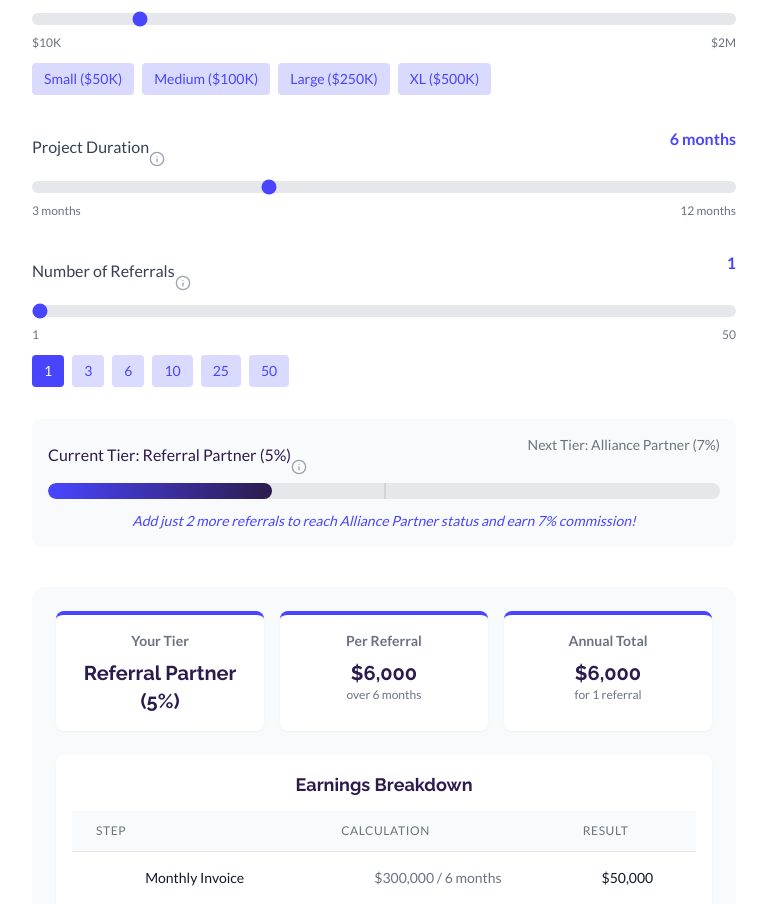
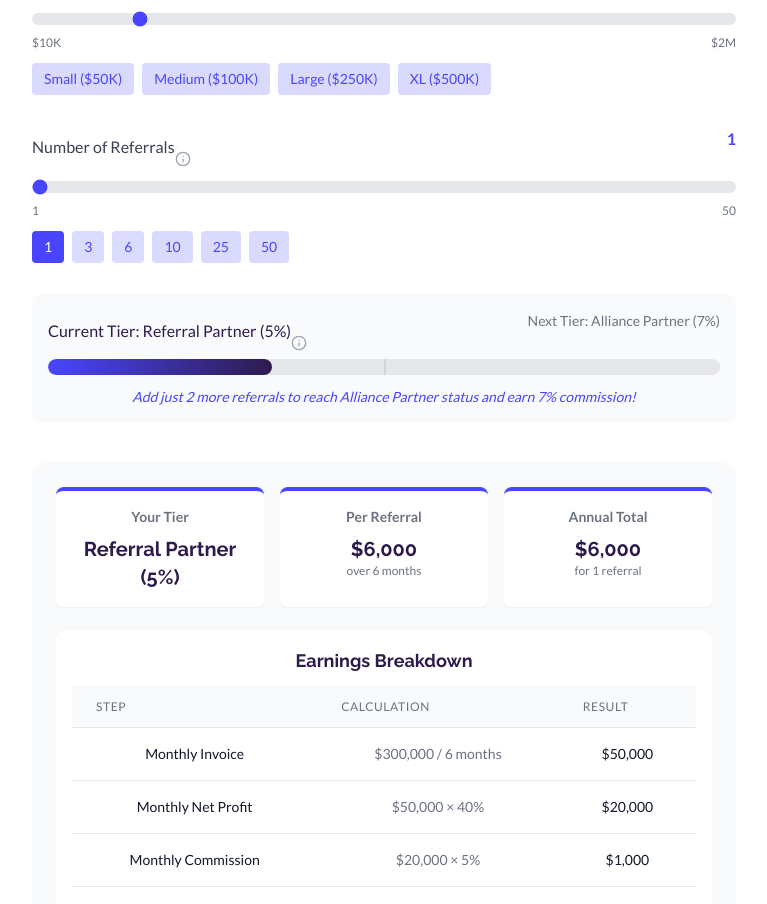
Before and after one commit to muleman69/buildable-referral-program, a React (Vite) app: page / in a window 1280 px wide. Shown: the part 5950-6854 px from the top of the page, without its empty margins (256-1023 px from the left). Built offline with nearby package versions, Linux system fonts and the light colour scheme.

Commit message:
Remove Project Duration slider and set fixed 6-month commission period

```diff
--- a/src/components/calculator/EarningsCalculator.tsx
+++ b/src/components/calculator/EarningsCalculator.tsx
@@ -27,8 +27,10 @@ const Tooltip = ({ text }: { text: string }) => (
 const EarningsCalculator = () => {
   // State for slider values
   const [projectAmount, setProjectAmount] = useState(300000);
-  const [projectDuration, setProjectDuration] = useState(6);
   const [referrals, setReferrals] = useState(1);
+
+  // Fixed 6-month duration for all calculations
+  const COMMISSION_PERIOD = 6;
 
   // State for calculation results
   const [tier, setTier] = useState('');
@@ -68,12 +70,12 @@ const EarningsCalculator = () => {
   // Calculate commissions whenever inputs change
   useEffect(() => {
     calculateCommission();
-  }, [projectAmount, projectDuration, referrals]);
+  }, [projectAmount, referrals]);
 
   // Calculate the commission based on inputs
   const calculateCommission = () => {
     const netProfitMargin = 0.4;
-    const monthlyInvoice = projectAmount / projectDuration;
+    const monthlyInvoice = projectAmount / COMMISSION_PERIOD;
 
     // Determine tier and commission rate
     let commissionRate, tierName, nextTierReferrals;
@@ -98,7 +100,7 @@ const EarningsCalculator = () => {
     // Calculations
     const monthlyNetProfit = monthlyInvoice * netProfitMargin;
     const monthlyCommission = monthlyNetProfit * commissionRate;
-    const totalPerReferral = monthlyCommission * projectDuration;
+    const totalPerReferral = monthlyCommission * COMMISSION_PERIOD;
     const totalAnnual = totalPerReferral * referrals;
 
     // Set results
@@ -141,7 +143,7 @@ const EarningsCalculator = () => {
         data: Array.from({ length: 50 }, (_, i) => {
           const refs = i + 1;
           const rate = refs <= 2 ? 0.05 : refs <= 5 ? 0.07 : 0.1;
-          return (projectAmount / projectDuration) * 0.4 * rate * projectDuration * refs;
+          return (projectAmount / COMMISSION_PERIOD) * 0.4 * rate * COMMISSION_PERIOD * refs;
         }),
         borderColor: '#4945FF',
         backgroundColor: 'rgba(73, 69, 255, 0.1)',
@@ -262,28 +264,6 @@ const EarningsCalculator = () => {
         <div>
           <div className="flex justify-between mb-2">
             <div className="flex items-center">
-              <label className="block font-medium text-gray-700 font-['Lato']">Project Duration</label>
-              <Tooltip text="The typical duration of projects is 6 months. Commission is paid monthly throughout the project." />
-            </div>
-            <span className="text-[#4945FF] font-bold font-['Lato']">{projectDuration} months</span>
-          </div>
-          <input
-            type="range"
-            min="3"
-            max="12"
-            value={projectDuration}
-            onChange={(e) => setProjectDuration(parseInt(e.target.value))}
-            className="w-full h-3 bg-gray-200 rounded-lg appearance-none cursor-pointer accent-[#4945FF]"
-          />
-          <div className="flex justify-between text-xs text-gray-500 mt-1">
-            <span>3 months</span>
-            <span>12 months</span>
-          </div>
-        </div>
-
-        <div>
-          <div className="flex justify-between mb-2">
-            <div className="flex items-center">
               <label className="block font-medium text-gray-700 font-['Lato']">Number of Referrals</label>
               <Tooltip text="How many projects you expect to refer in a year. More referrals can increase your commission rate." />
             </div>
@@ -363,7 +343,7 @@ const EarningsCalculator = () => {
           <div className="text-center p-4 bg-white rounded-lg shadow-sm border-t-4 border-[#4945FF]">
             <h3 className="text-gray-500 text-sm mb-2 font-['Lato']">Per Referral</h3>
             <p className="text-xl font-bold text-[#2d1b4d] font-['Raleway']">{formatCurrency(perReferral)}</p>
-            <p className="text-xs text-gray-500 font-['Lato']">over {projectDuration} months</p>
+            <p className="text-xs text-gray-500 font-['Lato']">over 6 months</p>
           </div>
           <div className="text-center p-4 bg-white rounded-lg shadow-sm border-t-4 border-[#4945FF]">
             <h3 className="text-gray-500 text-sm mb-2 font-['Lato']">Annual Total</h3>
@@ -397,7 +377,7 @@ const EarningsCalculator = () => {
                     Monthly Invoice
                   </td>
                   <td className="px-6 py-4 whitespace-nowrap text-sm text-gray-500">
-                    {formatCurrency(projectAmount)} / {projectDuration} months
+                    {formatCurrency(projectAmount)} / 6 months
                   </td>
                   <td className="px-6 py-4 whitespace-nowrap text-sm text-gray-900 font-medium">
                     {formatCurrency(breakdown.monthlyInvoice)}
@@ -430,7 +410,7 @@ const EarningsCalculator = () => {
                     Total per Referral
                   </td>
                   <td className="px-6 py-4 whitespace-nowrap text-sm text-gray-500">
-                    {formatCurrency(breakdown.monthlyCommission)} × {projectDuration} months
+                    {formatCurrency(breakdown.monthlyCommission)} × 6 months
                   </td>
                   <td className="px-6 py-4 whitespace-nowrap text-sm text-gray-900 font-medium">
                     {formatCurrency(breakdown.totalPerReferral)}
```
